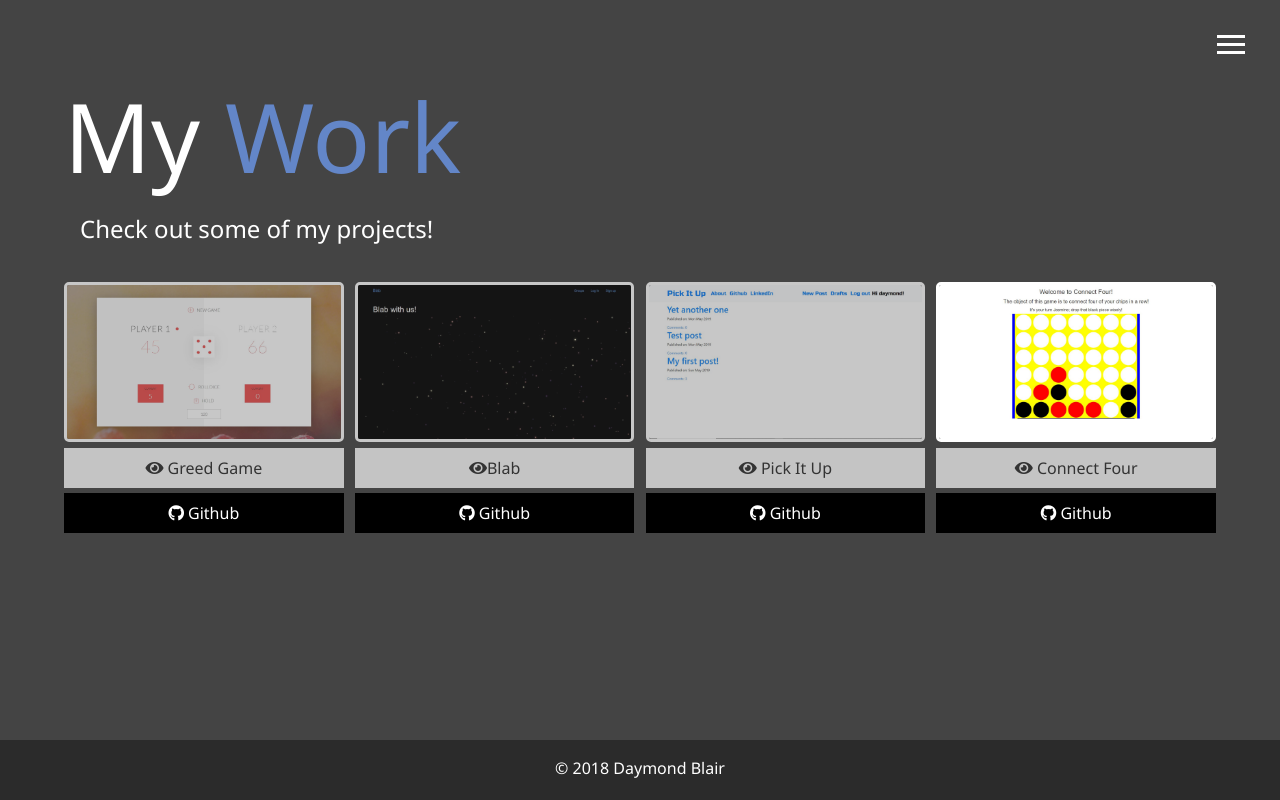
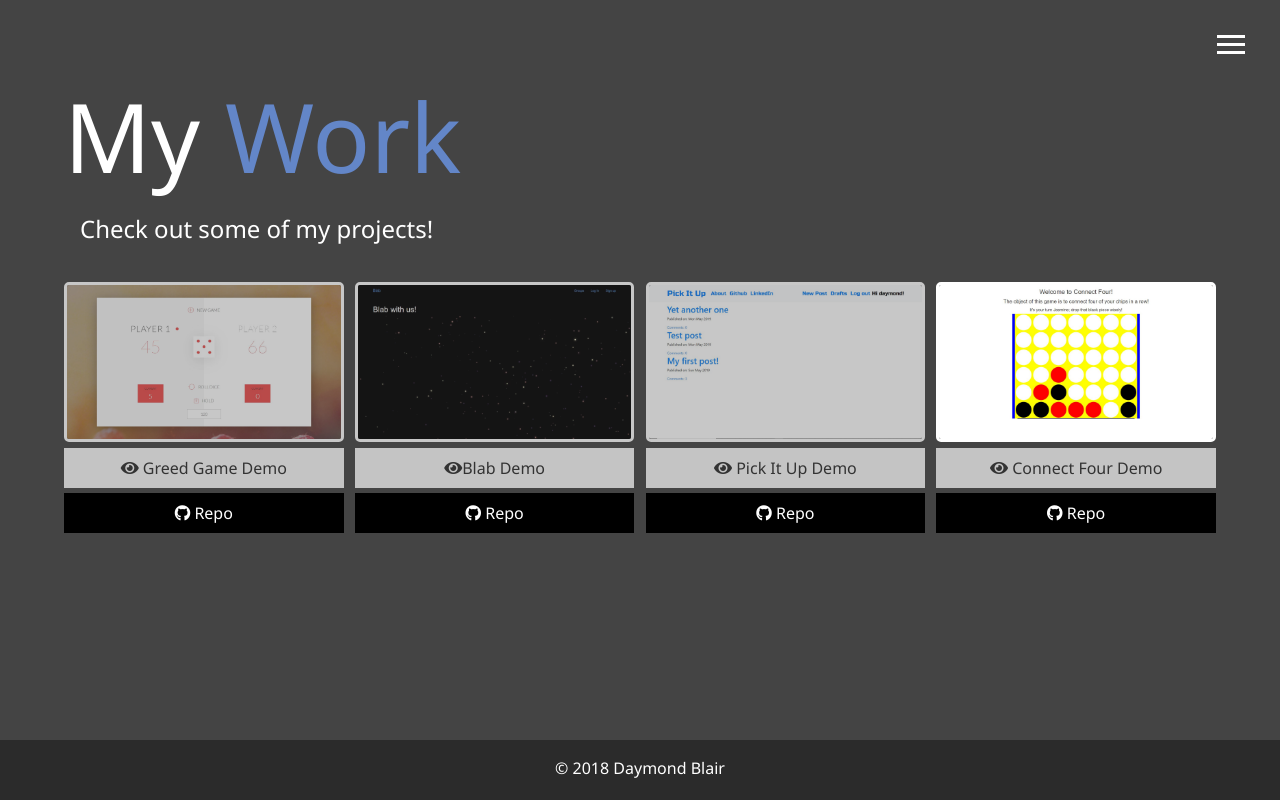
Before and after one commit to Daymond-Blair/modern-portfolio, a plain HTML site: page work.html in a window 1280 px wide. Drawn offline with Linux system fonts and the light colour scheme.

Commit message:
fixed broken demo link

```diff
--- a/work.html
+++ b/work.html
@@ -66,11 +66,11 @@
                     <!-- Modal Caption (Image Text) -->
                     <div id="caption"></div>
                 </div>
-                <a href="https://daymond-blair.github.io/Greed-Game/" class="btn-light">
+                <a href="https://daymond-blair.github.io/greed-game/" class="btn-light">
                     <!-- fab fa-github (class fab, method fa-github)-->
-                    <i class="fas fa-eye"></i> Greed Game </a>
+                    <i class="fas fa-eye"></i> Greed Game Demo </a>
                 <a href="https://github.com/Daymond-Blair/Greed-Game" class="btn-dark">
-                    <i class="fab fa-github"></i> Github
+                    <i class="fab fa-github"></i> Repo
                 </a>
             </div>
             <!--END MODAL TEST-->
@@ -87,9 +87,9 @@
                 </div>
                 <a href="#" class="btn-light">
                     <!-- fab fa-github (class fab, method fa-github)-->
-                    <i class="fas fa-eye"></i>Blab</a>
+                    <i class="fas fa-eye"></i>Blab Demo</a>
                 <a href="https://github.com/Daymond-Blair/blab" class="btn-dark">
-                    <i class="fab fa-github"></i> Github
+                    <i class="fab fa-github"></i> Repo
                 </a>
             </div>
 
@@ -104,9 +104,9 @@
                 </div>
                 <a href="#" class="btn-light">
                     <!-- fab fa-github (class fab, method fa-github)-->
-                    <i class="fas fa-eye"></i> Pick It Up </a>
+                    <i class="fas fa-eye"></i> Pick It Up Demo </a>
                 <a href="https://github.com/Daymond-Blair/pick_it_up" class="btn-dark">
-                    <i class="fab fa-github"></i> Github
+                    <i class="fab fa-github"></i> Repo
                 </a>
             </div>
             <!--project 4-->
@@ -120,9 +120,9 @@
                 </div>
                 <a href="https://daymond-blair.github.io/connect-four/" class="btn-light">
                     <!-- fab fa-github (class fab, method fa-github)-->
-                    <i class="fas fa-eye"></i> Connect Four </a>
+                    <i class="fas fa-eye"></i> Connect Four Demo </a>
                 <a href="https://github.com/Daymond-Blair/connect-four" class="btn-dark">
-                    <i class="fab fa-github"></i> Github
+                    <i class="fab fa-github"></i> Repo
                 </a>
             </div>
         </div>
```
